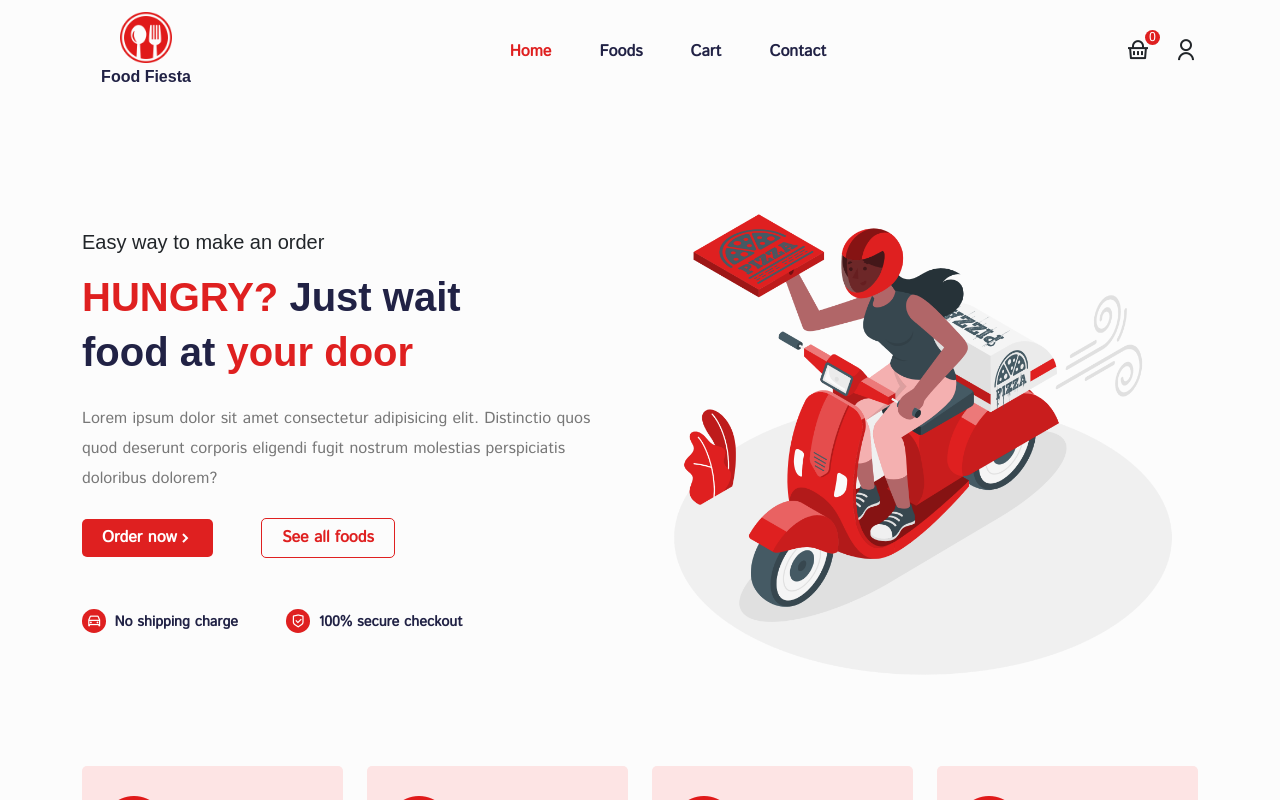
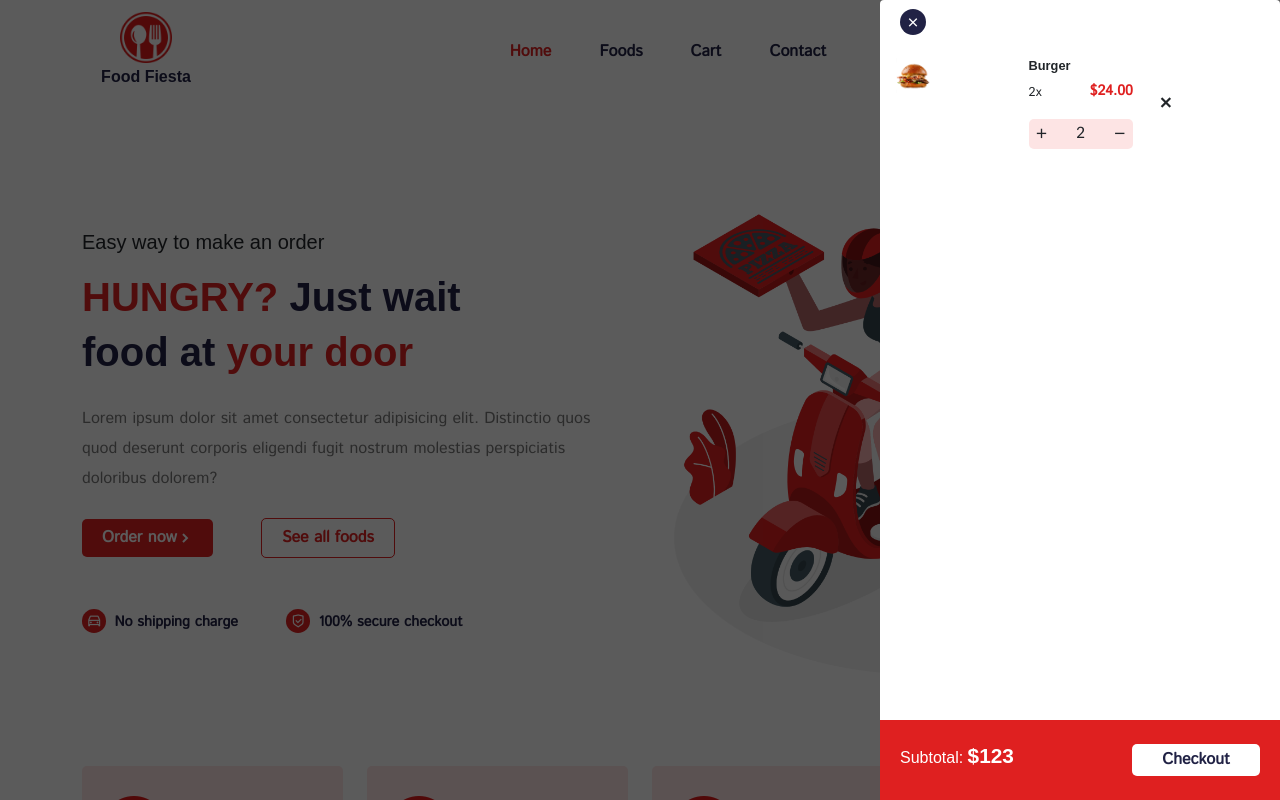
Before and after one commit to Nahid51/food_fiesta, a React (Create React App) app: page /home in a window 1280 px wide. Shown: the top 800 px of the page. Built offline with nearby package versions, Linux system fonts and the light colour scheme; a web font is replaced by a local one.

Commit message:
create cart section

```diff
--- a/src/components/Layout/Layout.js
+++ b/src/components/Layout/Layout.js
@@ -2,11 +2,13 @@
 import Routers from '../../routes/Routers';
 import Footer from '../Footer/Footer';
 import Header from '../Header/Header';
+import Carts from '../UI/cart/Carts';
 
 const Layout = () => {
     return (
         <div>
             <Header />
+            <Carts />
             <div>
                 <Routers />
             </div>
--- /dev/null
+++ b/src/components/UI/cart/CartItem.jsx
@@ -0,0 +1,31 @@
+import React from 'react';
+import { ListGroupItem } from 'react-bootstrap';
+import productImg from '../../../assets/images/product_01.1.jpg';
+import '../../../styles/cartItem.css';
+
+const CartItem = () => {
+    return (
+        <div>
+            <ListGroupItem className='border-0 cart_item'>
+                <div className="cart_item-info d-flex gap-2">
+                    <img src={productImg} alt="product-img" />
+
+                    <div className="cart_product-info w-100 d-flex align-items-center justify-content-center gap-4">
+                        <div>
+                            <h6 className='cart_product-title'>Burger</h6>
+                            <p className='cart_product-price d-flex align-items-center gap-5'>2x <span>$24.00</span></p>
+                            <div className='increase_decrease-btn d-flex align-items-center justify-content-between'>
+                                <span className='increase_btn'><i className="ri-add-line"></i></span>
+                                <span className='cartQuantity'>2</span>
+                                <span className='decrease_btn'><i className="ri-subtract-line"></i></span>
+                            </div>
+                        </div>
+                        <span className='delete_btn'><i className="ri-close-line"></i></span>
+                    </div>
+                </div>
+            </ListGroupItem>
+        </div>
+    )
+}
+
+export default CartItem;
--- /dev/null
+++ b/src/components/UI/cart/Carts.jsx
@@ -0,0 +1,28 @@
+import React from 'react';
+import { ListGroup } from 'react-bootstrap';
+import { Link } from 'react-router-dom';
+import CartItem from './CartItem';
+import '../../../styles/shoppingCart.css';
+
+const Carts = () => {
+    return (
+        <div className='cart_container'>
+            <ListGroup className='cart'>
+                <div className="cart_close">
+                    <span><i className="ri-close-fill"></i></span>
+                </div>
+
+                <div className="cart_item-list">
+                    <CartItem />
+                </div>
+
+                <div className="cart_bottom d-flex align-items-center justify-content-between">
+                    <h6>Subtotal: <span>$123</span></h6>
+                    <button><Link to="/checkout">Checkout</Link></button>
+                </div>
+            </ListGroup>
+        </div>
+    );
+};
+
+export default Carts;
--- /dev/null
+++ b/src/styles/cartItem.css
@@ -0,0 +1,41 @@
+.cart_item-info img {
+    width: 35px;
+    height: 35px;
+    object-fit: cover;
+}
+
+.cart_product-title {
+    font-size: 0.8rem;
+    font-weight: 600;
+}
+
+.cart_product-price {
+    font-size: 0.8rem;
+}
+
+.cart_product-price span {
+    font-size: 0.9rem;
+    font-weight: 600;
+    color: #df2020;
+}
+
+.increase_decrease-btn {
+    background: #fde4e4;
+    padding: 2px 5px;
+    border-radius: 5px;
+}
+
+.increase_btn,
+.decrease_btn {
+    cursor: pointer;
+}
+
+.delete_btn {
+    font-size: 1.1rem;
+    font-weight: 600;
+}
+
+.cart_item {
+    padding-bottom: 10px;
+    border-bottom: 1px solid #fde4e4;
+}
--- /dev/null
+++ b/src/styles/shoppingCart.css
@@ -0,0 +1,72 @@
+.cart_container {
+    position: fixed;
+    top: 0;
+    left: 0;
+    width: 100%;
+    height: 100%;
+    background: rgba(0, 0, 0, 0.639);
+    z-index: 99999;
+}
+
+.cart {
+    position: absolute;
+    top: 0;
+    right: 0;
+    width: 400px;
+    height: 100%;
+    background: #fff;
+    z-index: 999999;
+}
+
+.cart_close {
+    width: 100%;
+    height: 50px;
+    padding: 10px 20px;
+}
+
+.cart_close span i {
+    font-size: 1rem;
+    background: #212245;
+    color: #fff;
+    padding: 5px;
+    border-radius: 50%;
+    cursor: pointer;
+}
+
+.cart_item-list {
+    height: calc(100vh - 130px);
+    overflow-y: scroll;
+}
+
+.cart_bottom {
+    position: absolute;
+    bottom: 0;
+    left: 0;
+    padding: 5px 20px;
+    width: 100%;
+    height: 80px;
+    background: #df2020;
+}
+
+.cart_bottom h6 {
+    font-size: 1rem;
+    color: #fff;
+}
+
+.cart_bottom h6 span {
+    font-size: 1.3rem;
+    font-weight: 600;
+}
+
+.cart_bottom button {
+    border: none;
+    padding: 4px 30px;
+    border-radius: 5px;
+    background: #fff;
+    color: #212245;
+}
+
+.cart_bottom button a {
+    color: #212245;
+    font-weight: 600;
+}
```
